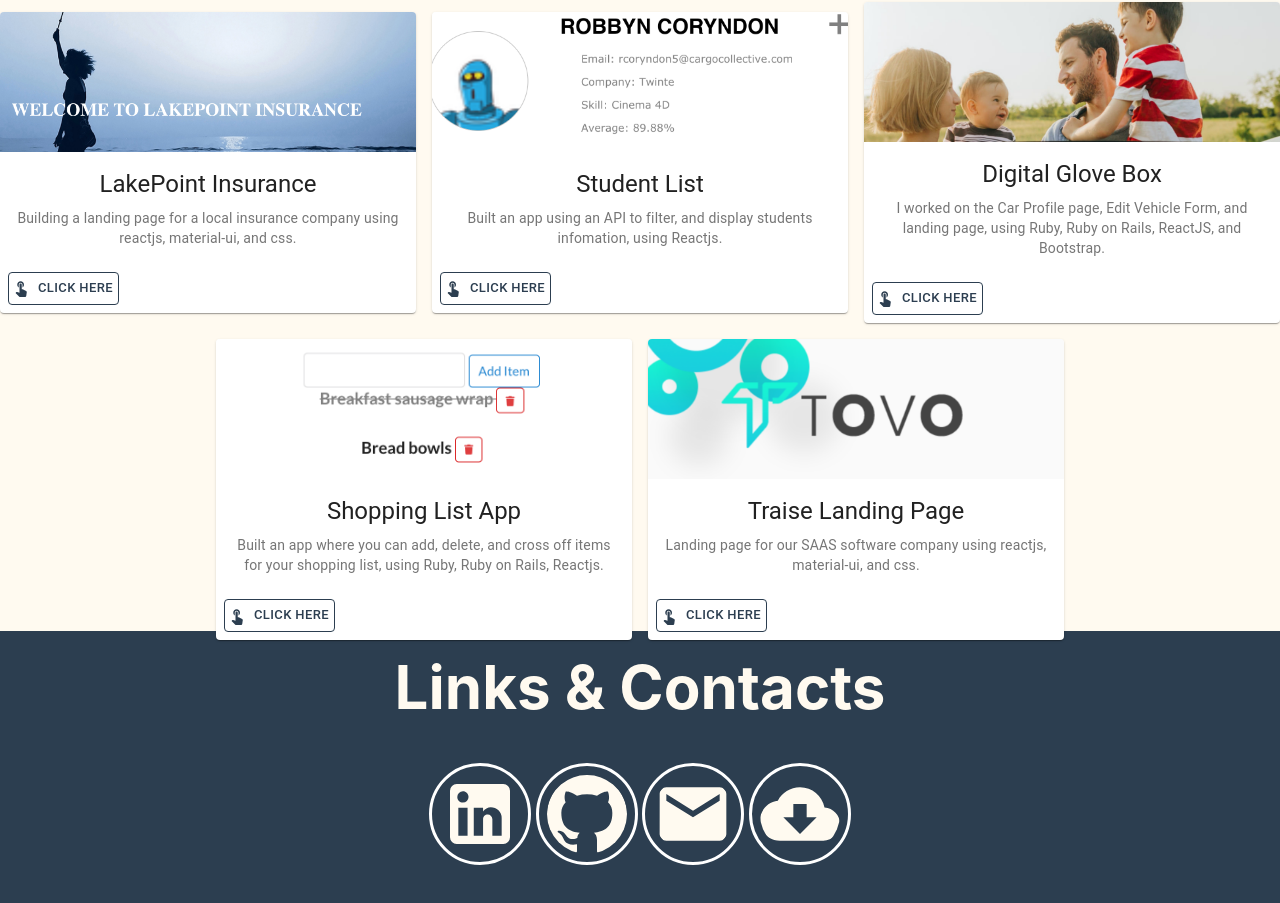
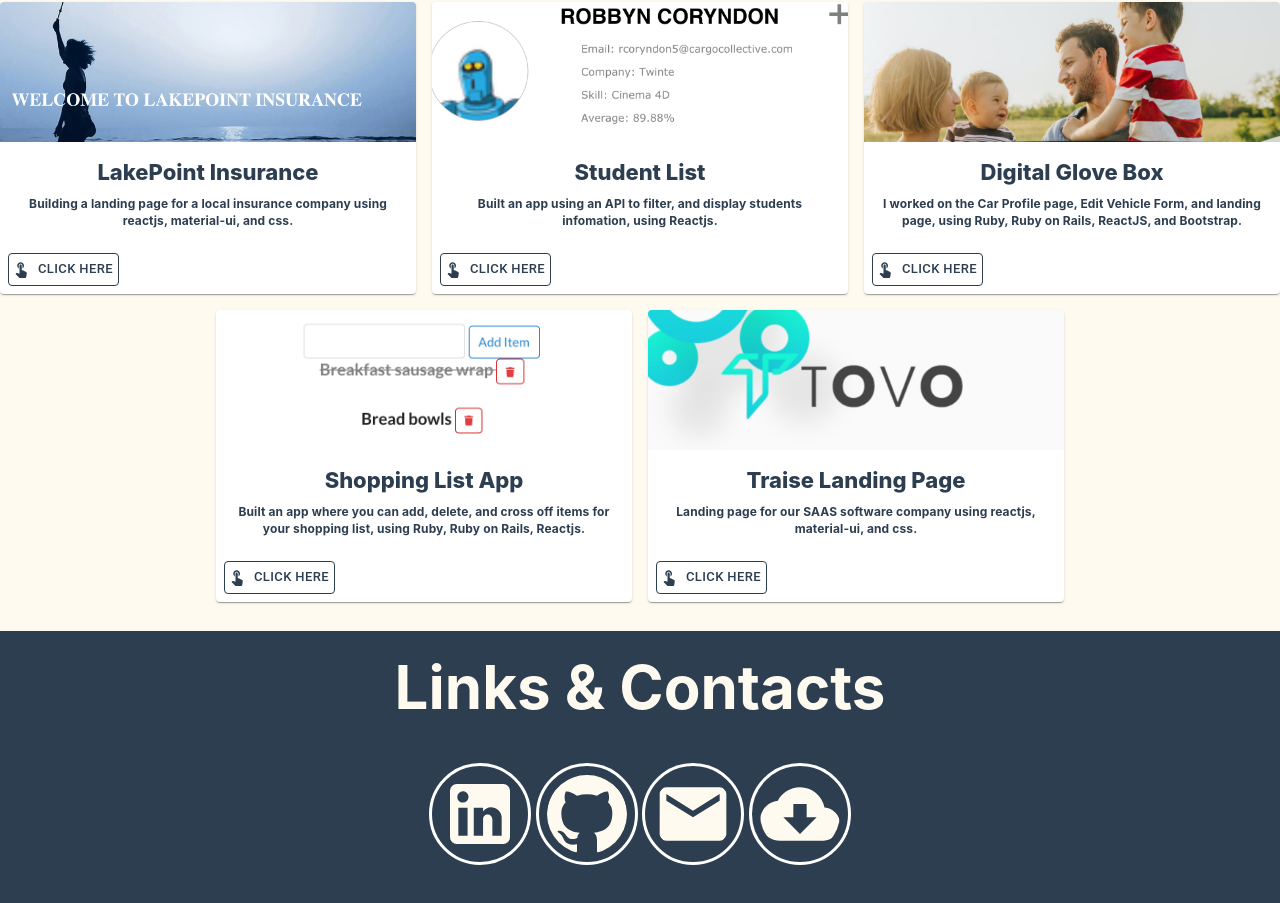
Before and after one commit to RyanAsh93/portfolio_website, a React (Create React App) app: page / in a window 1280 px wide. Shown: the part 1515-2418 px from the top of the page. Built offline with nearby package versions, Linux system fonts and the light colour scheme.

Commit message:
small fixes

```diff
--- a/src/components/navbar.js
+++ b/src/components/navbar.js
@@ -1,10 +1,5 @@
 import React from 'react'
 import {
-// AppBar,
-// Toolbar,
-// IconButton,
-// Typography,
-// MenuIcon,
 withStyles,
 }
 from '@material-ui/core'
@@ -56,8 +51,7 @@ const styles = theme => ({
               textDecoration: 'none',
               listStyle: 'none',
               fontWeight: '700',
-              fontSize: '30px',
-              // letterSpacing: '1px',
+              fontSize: '35px',
               fontFamily: '"Montserrat", -apple-system, BlinkMacSystemFont, "Segoe UI", Roboto, "Helvetica Neue", Arial, "Noto Sans", sans-serif, "Apple Color Emoji", "Segoe UI Emoji", "Segoe UI Symbol", "Noto Color Emoji";',
               '&:hover': {
                   color: '#FAF0E6',
@@ -66,7 +60,7 @@ const styles = theme => ({
           logoIconStyle: {
             position: 'fixed',
             color: '#FFFAF0',
-            margin: '0 425px',
+            margin: '0 455px',
             marginTop: '5px',
             fontSize: '80px',
             cursor: 'pointer',
--- a/src/components/portfolio.js
+++ b/src/components/portfolio.js
@@ -78,10 +78,20 @@ const styles = theme => ({
       btnStyle: {
           color: '#2c3e50',
           border: '1px solid #2c3e50'
+      },
+      cardHeader: {
+        fontSize: '22px',
+        color: '#2c3e50',
+        fontFamily: '"Montserrat", -apple-system, BlinkMacSystemFont, "Segoe UI", Roboto, "Helvetica Neue", Arial, "Noto Sans", sans-serif, "Apple Color Emoji", "Segoe UI Emoji", "Segoe UI Symbol", "Noto Color Emoji";',
+        fontWeight: '800',
+      },
+      cardPara: {
+        fontSize: '12px',
+        color: '#2c3e50',
+        fontFamily: '"Montserrat", -apple-system, BlinkMacSystemFont, "Segoe UI", Roboto, "Helvetica Neue", Arial, "Noto Sans", sans-serif, "Apple Color Emoji", "Segoe UI Emoji", "Segoe UI Symbol", "Noto Color Emoji";',
+        fontWeight: '700',
       }
 })
-
-
 
 class Portfolio extends React.Component {
 
@@ -107,10 +117,10 @@ class Portfolio extends React.Component {
           title="Contemplative Reptile"
         />
         <CardContent>
-          <Typography gutterBottom variant="h5" component="h2">
+          <Typography className={classes.cardHeader} gutterBottom variant="h5" component="h2">
             LakePoint Insurance
           </Typography>
-          <Typography variant="body2" color="textSecondary" component="p">
+          <Typography className={classes.cardPara} variant="body2" color="textSecondary" component="p">
           Building a landing page for a local insurance company using reactjs, material-ui, and css.
           </Typography>
         </CardContent>
@@ -138,10 +148,10 @@ class Portfolio extends React.Component {
           title="Contemplative Reptile"
         />
         <CardContent>
-          <Typography gutterBottom variant="h5" component="h2">
+          <Typography className={classes.cardHeader} gutterBottom variant="h5" component="h2">
             Student List
           </Typography>
-          <Typography variant="body2" color="textSecondary" component="p">
+          <Typography className={classes.cardPara} variant="body2" color="textSecondary" component="p">
           Built an app using an API to filter, and display students infomation, using Reactjs.
           </Typography>
         </CardContent>
@@ -169,10 +179,10 @@ class Portfolio extends React.Component {
           title="Contemplative Reptile"
         />
         <CardContent>
-          <Typography gutterBottom variant="h5" component="h2">
+          <Typography className={classes.cardHeader} gutterBottom variant="h5" component="h2">
             Digital Glove Box
           </Typography>
-          <Typography variant="body2" color="textSecondary" component="p">
+          <Typography className={classes.cardPara} variant="body2" color="textSecondary" component="p">
           I worked on the Car Profile page, Edit Vehicle Form, and landing page, using Ruby, Ruby on Rails, ReactJS, and Bootstrap.
           </Typography>
         </CardContent>
@@ -200,10 +210,10 @@ class Portfolio extends React.Component {
           title="Contemplative Reptile"
         />
         <CardContent>
-          <Typography gutterBottom variant="h5" component="h2">
+          <Typography className={classes.cardHeader} gutterBottom variant="h5" component="h2">
             Shopping List App
           </Typography>
-          <Typography variant="body2" color="textSecondary" component="p">
+          <Typography className={classes.cardPara} variant="body2" color="textSecondary" component="p">
           Built an app where you can add, delete, and cross off items for your shopping list, using Ruby, Ruby on Rails, Reactjs.
           </Typography>
         </CardContent>
@@ -231,10 +241,10 @@ class Portfolio extends React.Component {
           title="Contemplative Reptile"
         />
         <CardContent>
-          <Typography gutterBottom variant="h5" component="h2">
+          <Typography className={classes.cardHeader} gutterBottom variant="h5" component="h2">
             Traise Landing Page
           </Typography>
-          <Typography variant="body2" color="textSecondary" component="p">
+          <Typography className={classes.cardPara} variant="body2" color="textSecondary" component="p">
           Landing page for our SAAS software company using reactjs, material-ui, and css.
           </Typography>
         </CardContent>
```
